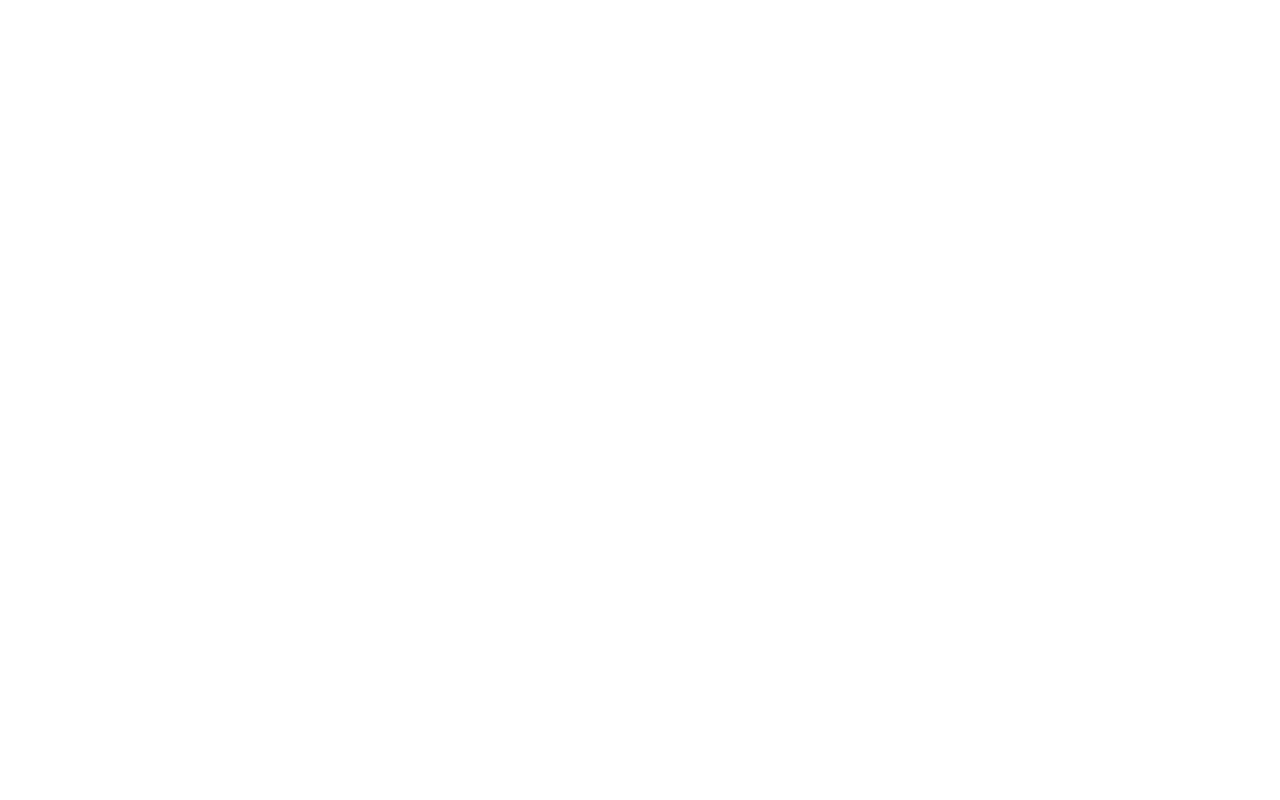
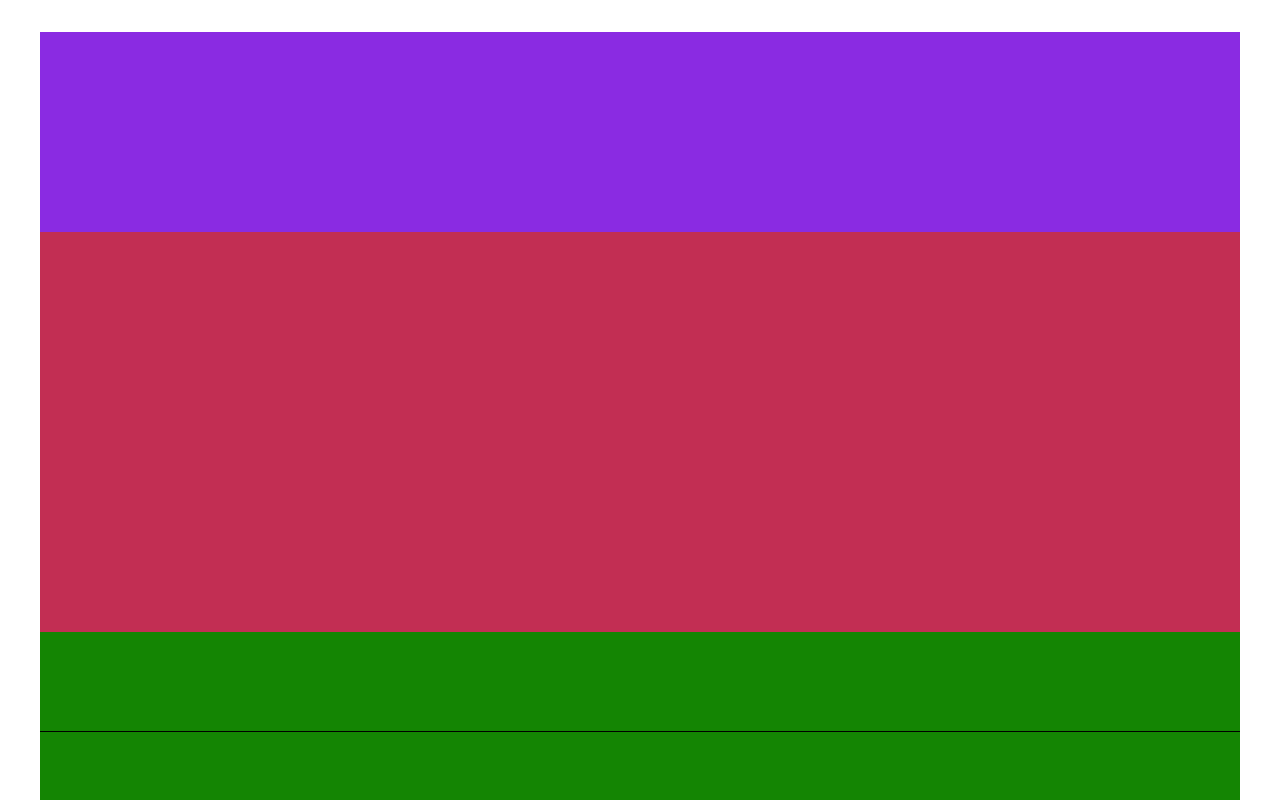
Before and after one commit to Fabiofljf/htmlcss-struttura-wp, a plain HTML site: page index.html in a window 1280 px wide. Shown: the top 800 px of the page. Drawn offline with Linux system fonts and the light colour scheme.

Commit message:
add main

```diff
--- a/css/style.css
+++ b/css/style.css
@@ -11,8 +11,47 @@
     --style_color_secondary:
 }
 
+/* CONTEINER_BIG */
+#container_big{
+    width: 1200px;
+    height: 1000px;
+    background-color: rgb(142, 138, 138);
+    margin: 2rem auto;
+}
+
 /***** HEADER *****/
+
+#site_header{
+    background-color: blueviolet;
+    width: 100%;
+    height: 200px;
+}
 
 /***** MAIN *****/
 
+#first_block_main{
+    background-color: rgb(194, 46, 83);
+    width: 100%;
+    height: 400px;
+}
+
+#second_block_main{
+    background-color: rgb(20, 133, 3);
+    width: 100%;
+    height: 100px;
+    border-bottom: 1px solid black;
+}
+
+#third_block_main{
+    background-color: rgb(20, 133, 3);
+    width: 100%;
+    height: 400px;
+}
+
 /***** FOOTER *****/
+
+#site_footer{
+    background-color: blueviolet;
+    width: 100%;
+    height: 200px;
+}
--- a/index.html
+++ b/index.html
@@ -9,13 +9,20 @@
 </head>
 <body>
 
-    <div>
+    <div id="container_big">
+
         <header id="site_header">
 
         </header>
         <!-- /#site_header -->
 
-        <main id="site_main"></main>
+        <main id="site_main">
+            <div id="first_block_main"></div>
+            <div id="second_block_main"></div>
+            <div id="third_block_main"></div>
+
+            </div>
+        </main>
         <!-- /#site_main -->
 
         <footer id="site_footer"></footer>
```
